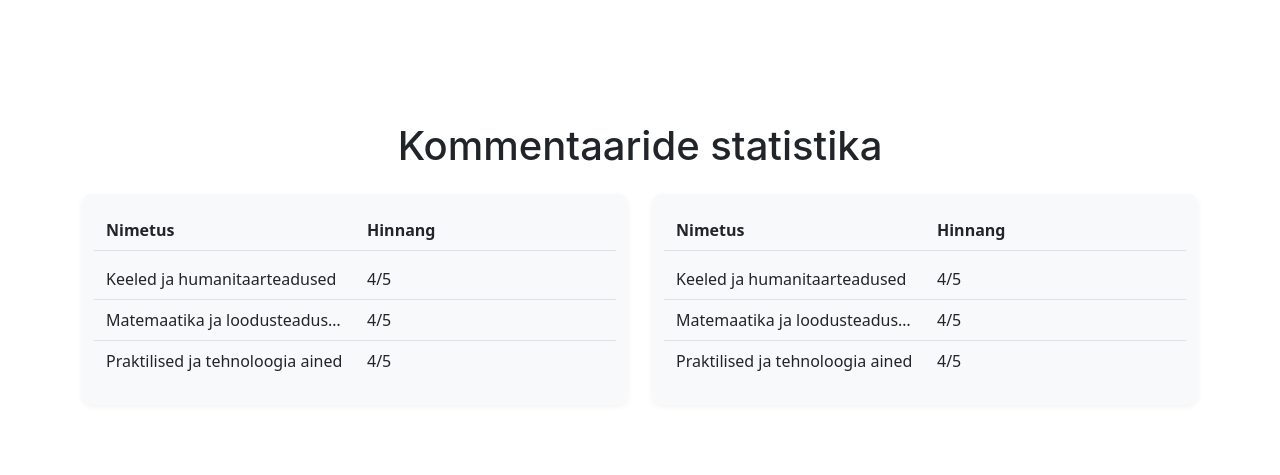
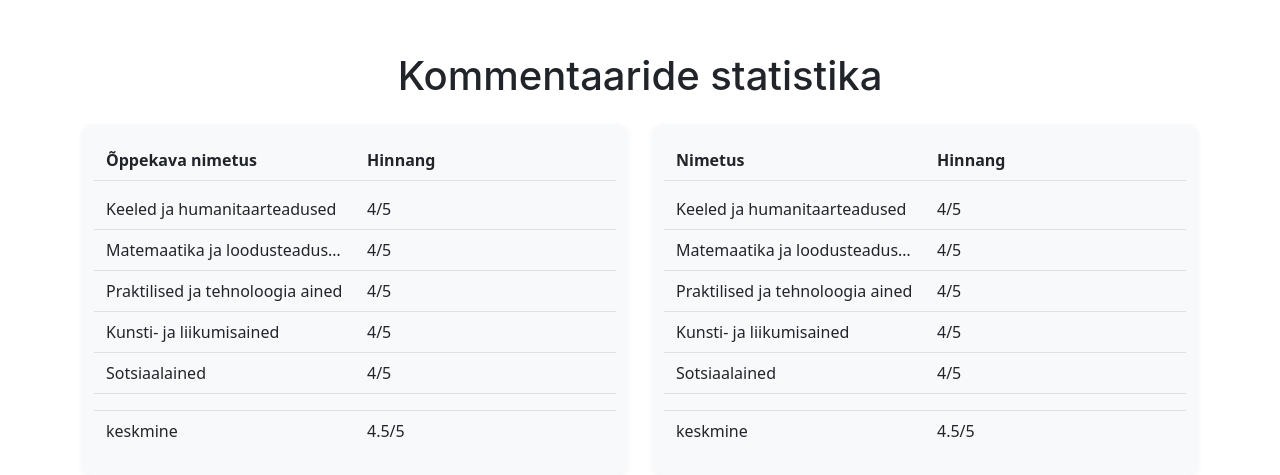
Before and after one commit to MasterShifuCsgo/micro-project, a Vue app: page /dashboard in a window 1280 px wide. Shown: the part 137-612 px from the top of the page. Built offline with nearby package versions, Linux system fonts and the light colour scheme.

Commit message:
style: Dashboard styling fixed

```diff
--- a/Frontend/src/Pages/Dashboard.vue
+++ b/Frontend/src/Pages/Dashboard.vue
@@ -6,6 +6,10 @@ const hinnangud = [
   { nimetus: 'Keeled ja humanitaarteadused', hinne: '4/5' },
   { nimetus: 'Matemaatika ja loodusteadused', hinne: '4/5' },
   { nimetus: 'Praktilised ja tehnoloogia ained', hinne: '4/5' },
+  { nimetus: 'Kunsti- ja liikumisained', hinne: '4/5' },
+  { nimetus: 'Sotsiaalained', hinne: '4/5' },
+  { nimetus: '', hinne: '' },
+  { nimetus: 'keskmine', hinne: '4.5/5' },
 ];
 </script>
 
@@ -16,13 +20,13 @@ const hinnangud = [
       <div class="row row-cols-1 row-cols-md-2 g-4">
         <div class="col">
           <div class="oppekavade-statistika p-4">
-            <!-- Header Row -->
+
             <div class="row border-bottom mb-2 pb-2 fw-bold">
-              <DashBoardItem content="Nimetus"/>
+              <DashBoardItem content="Õppekava nimetus"/>
               <DashBoardItem content="Hinnang"/>
             </div>
 
-            <!-- Data Rows -->
+
             <div class="row align-items-center py-2 border-bottom" v-for="(item, i) in hinnangud" :key="i">
               <DashBoardItem :content="item.nimetus"/>
               <DashBoardItem :content="item.hinne"/>
@@ -31,13 +35,13 @@ const hinnangud = [
         </div>
         <div class="col">
           <div class="oppekavade-statistika p-4">
-            <!-- Header Row -->
+
             <div class="row border-bottom mb-2 pb-2 fw-bold">
               <DashBoardItem content="Nimetus"/>
               <DashBoardItem content="Hinnang"/>
             </div>
 
-            <!-- Data Rows -->
+
             <div class="row align-items-center py-2 border-bottom" v-for="(item, i) in hinnangud" :key="i">
               <DashBoardItem :content="item.nimetus"/>
               <DashBoardItem :content="item.hinne"/>
```
